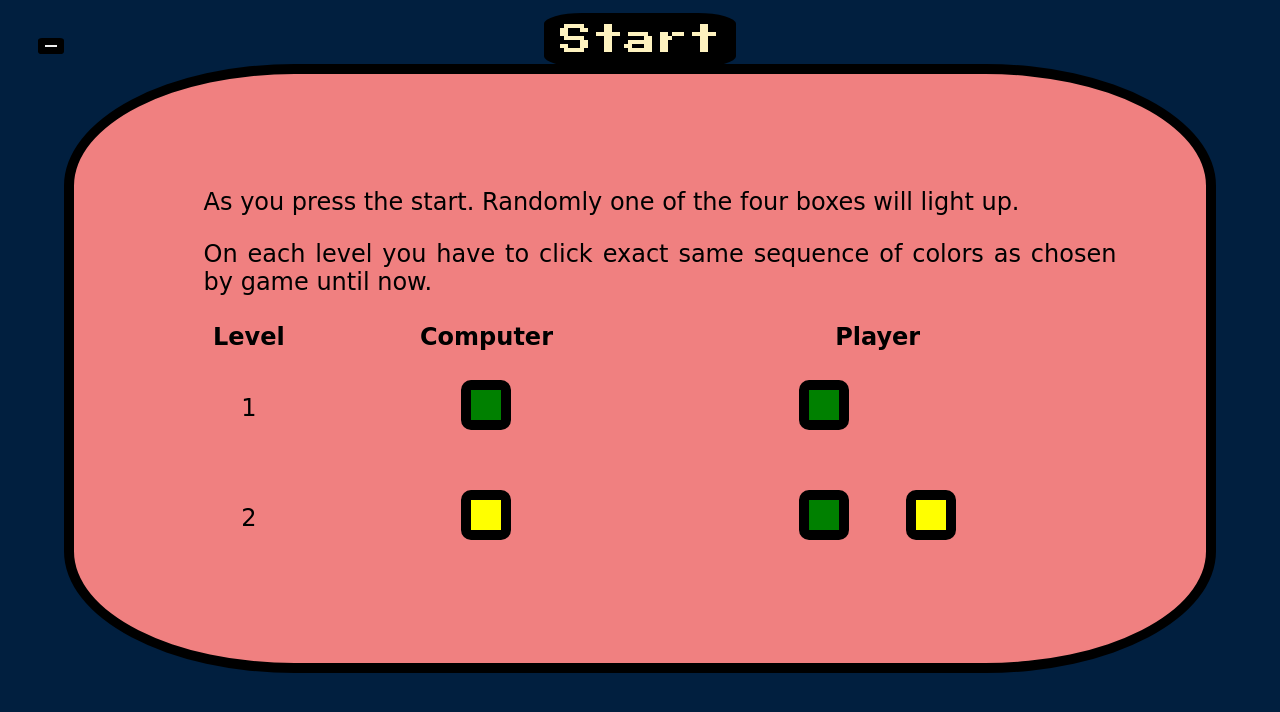
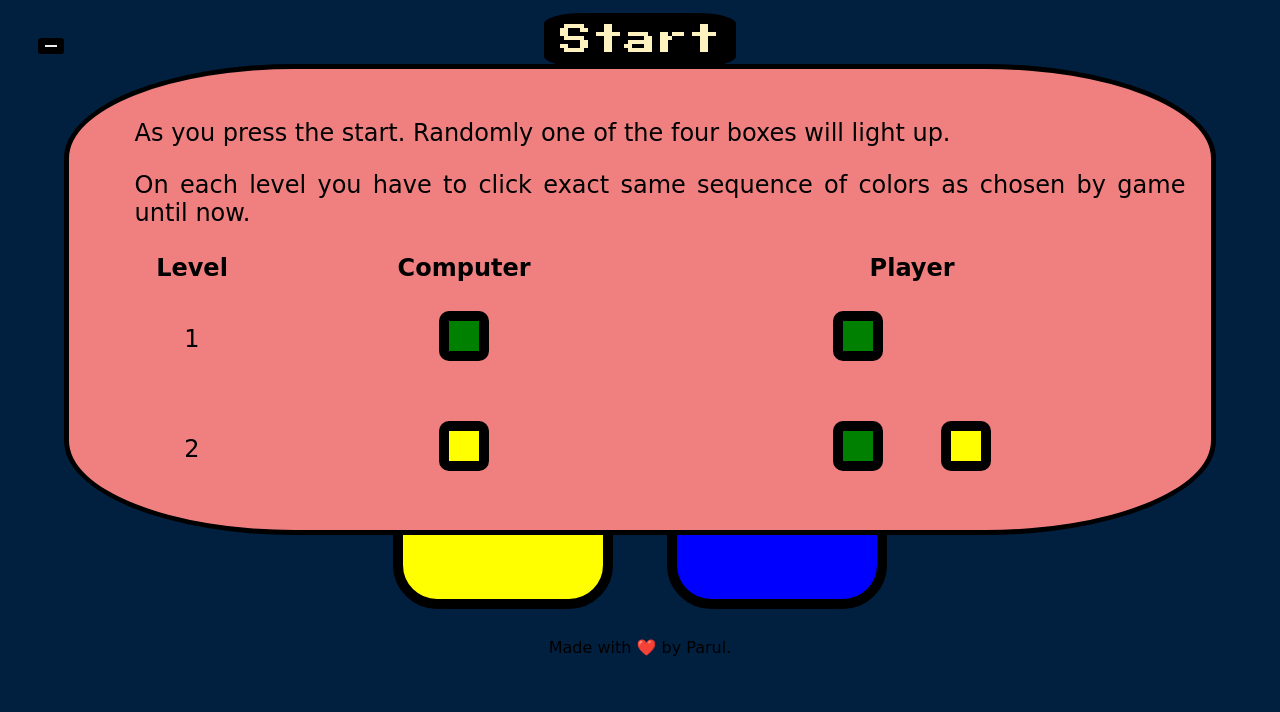
Before and after one commit to Parul-mahajan/Simon-Game, a plain HTML site: page index.html in a window 1280 px wide. Both pictures are taken after a click on the button "How to play". Drawn offline with nearby package versions, Linux system fonts and the light colour scheme; a web font is replaced by a local one.

Commit message:
changed padding

```diff
--- a/game.js
+++ b/game.js
@@ -79,6 +79,7 @@ $(".flyer").hide();
 
 $(".flyer-btn").click(function () {
   $(".flyer").toggle();
+  $(".realgame").toggleClass("main");
   if ($(".flyer-btn").text() == "How to play") {
     $(".flyer-btn").text("");
   } else {
--- a/styles.css
+++ b/styles.css
@@ -38,8 +38,8 @@ main {
   z-index: 10;
   text-align: justify;
   margin: 5%;
-  padding: 7%;
-  border: 10px solid black;
+  padding: 2%;
+  border: 5px solid black;
   border-radius: 20%;
 }
 .table {
@@ -114,3 +114,8 @@ main {
 footer {
   font-family: "Odibee Sans", cursive;
 }
+
+/* .main {
+  position: relative;
+  opacity: 0.5;
+  /* background-image: linear-gradient(45deg, #f3ec78, #af4261); */
```
